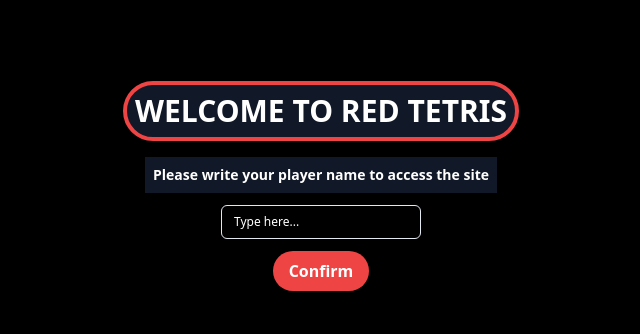
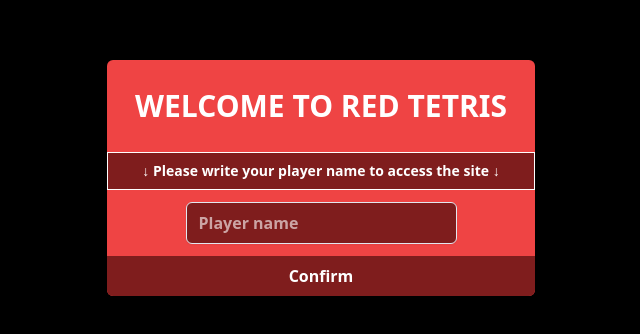
Before and after one commit to Claken/red-tetris, a React (Vite) app in the folder my-app/: page / in a window 1280 px wide. Shown: the part 222-556 px from the top of the page, without its empty margins (319-959 px from the left). Built offline with nearby package versions, Linux system fonts and the light colour scheme.

Commit message:
new design for connect page

```diff
--- a/my-app/src/components/ConnectPage.tsx
+++ b/my-app/src/components/ConnectPage.tsx
@@ -35,17 +35,17 @@ function ConnectPage({ name, setName, uuid, setUuid, socket, setSocket }: {
 
 	return (
 		<div className="flex items-center justify-center h-screen bg-black">
-			<div className="flex flex-col justify-center items-center">
-				<div className="text-white text-3xl font-bold p-2 m-4 bg-gray-900 border-4 border-red-500 rounded-full w-fit">WELCOME TO RED TETRIS</div>
-				<div className="text-white font-bold text-sm p-2 bg-gray-900 w-fit">Please write your player name to access the site</div>
+			<div className="flex flex-col justify-center items-center rounded-md bg-red-500">
+				<div className="text-white text-3xl font-bold p-2 m-4 bg-red-500 border-4 border-red-500 w-fit">WELCOME TO RED TETRIS</div>
+				<div className="text-white text-center font-bold text-sm p-2 bg-red-900 border border-white w-full">↓ Please write your player name to access the site ↓</div>
 				<div className="m-3">
-					<input type="text-center"
-						className="bg-transparent placeholder:text-white text-white text-xs border border-slate-200 rounded-md px-3 py-2 transition duration-300 ease focus:outline-none focus:border-slate-400 hover:border-slate-300 shadow-sm focus:shadow"
-						placeholder="Type here..."
+					<input type="text"
+						className="bg-red-900 placeholder:text-white placeholder:opacity-60 text-white font-bold border border-slate-200 rounded-md px-3 py-2 transition duration-300 ease focus:outline-none focus:border-slate-400 hover:border-slate-300 shadow-sm focus:shadow"
+						placeholder="Player name"
 						onChange={handleChange}
 					/>
 				</div>
-					<button className="bg-red-500 hover:bg-red-700 active:bg-red-500 text-white font-bold py-2 px-4 rounded-full w-fit" onClick={handleSubmit}>Confirm</button>
+					<button className="bg-red-900 rounded-b-md hover:bg-red-700 active:bg-red-500 text-white font-bold py-2 px-4 w-full" onClick={handleSubmit}>Confirm</button>
 			</div>
 		</div>
 	);
```
